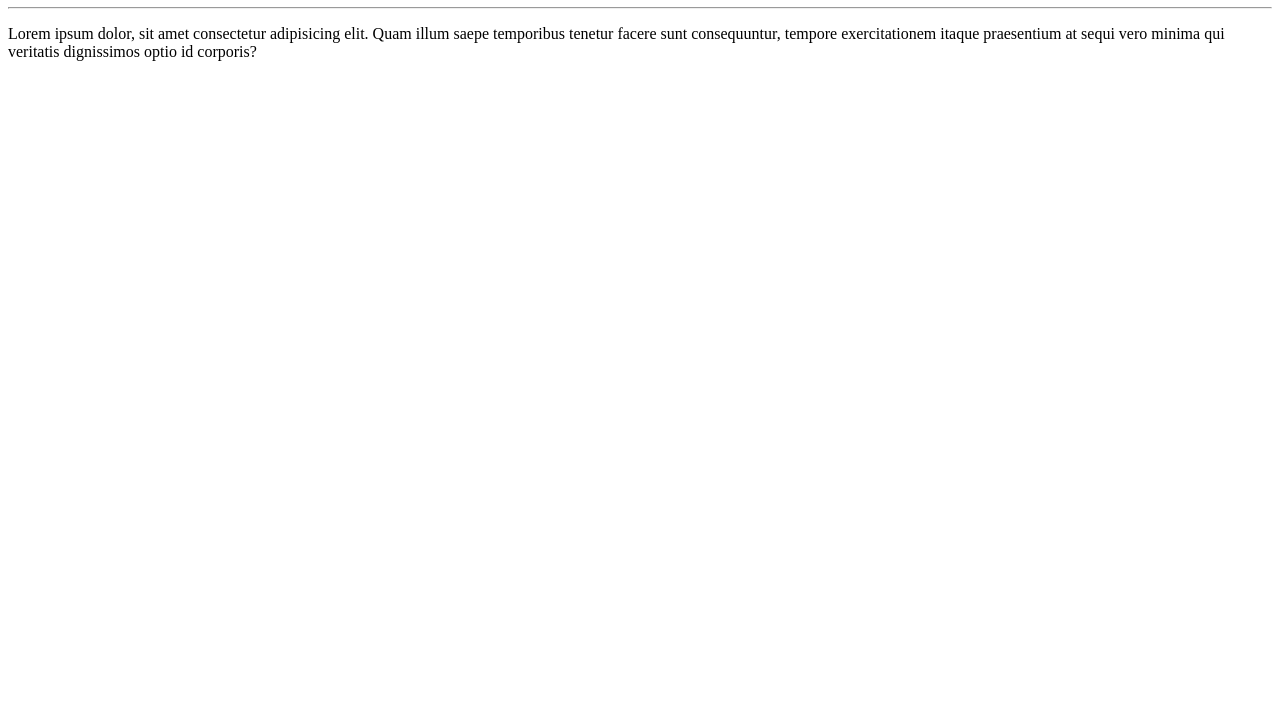
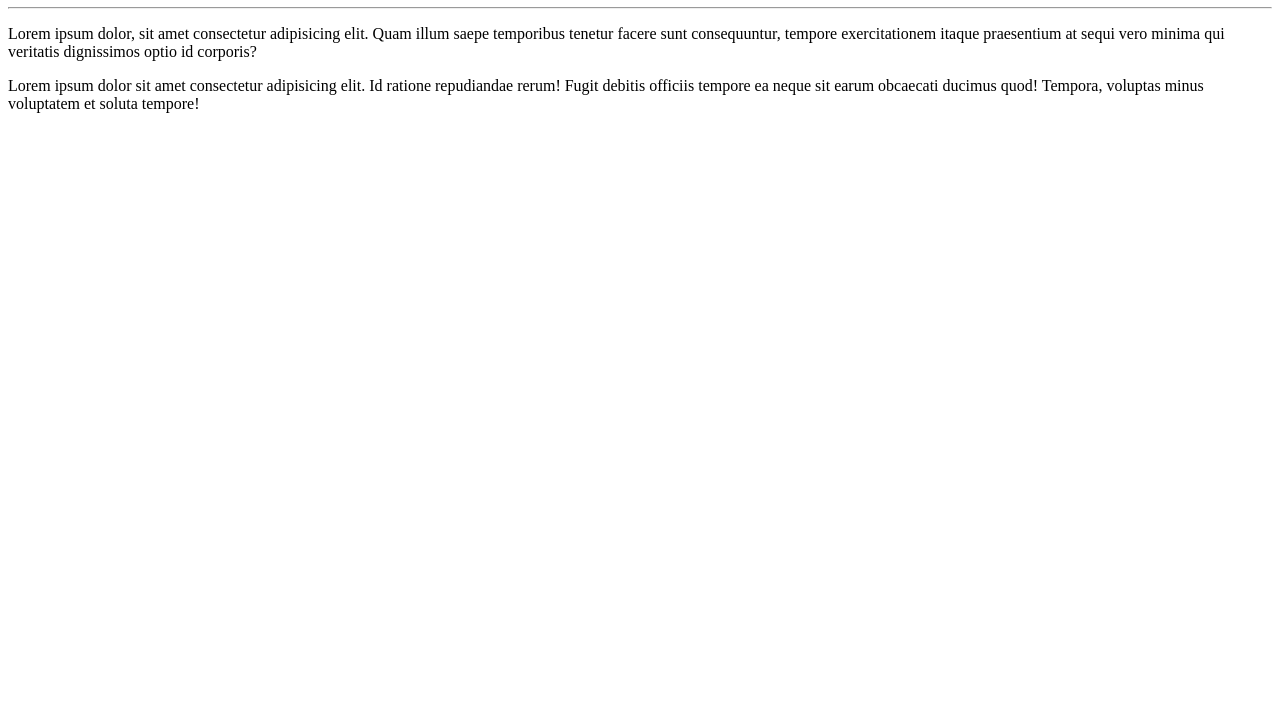
Before and after one commit to GuilhermeABRoncari/Hello-World, a plain HTML site: page CodeExemple/index.html in a window 1280 px wide. Shown: the part 73-800 px from the top of the page. Drawn offline with Linux system fonts and the light colour scheme.

Commit message:
Update index.html
Adicionei mais um paragrafo

```diff
--- a/CodeExemple/index.html
+++ b/CodeExemple/index.html
@@ -10,5 +10,6 @@
     <h1>Hello, Word!</h1>
     <hr>
     <p>Lorem ipsum dolor, sit amet consectetur adipisicing elit. Quam illum saepe temporibus tenetur facere sunt consequuntur, tempore exercitationem itaque praesentium at sequi vero minima qui veritatis dignissimos optio id corporis?</p>
+    <p>Lorem ipsum dolor sit amet consectetur adipisicing elit. Id ratione repudiandae rerum! Fugit debitis officiis tempore ea neque sit earum obcaecati ducimus quod! Tempora, voluptas minus voluptatem et soluta tempore!</p>
 </body>
 </html>
```
